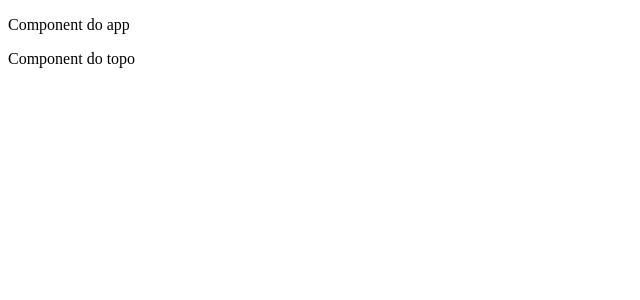
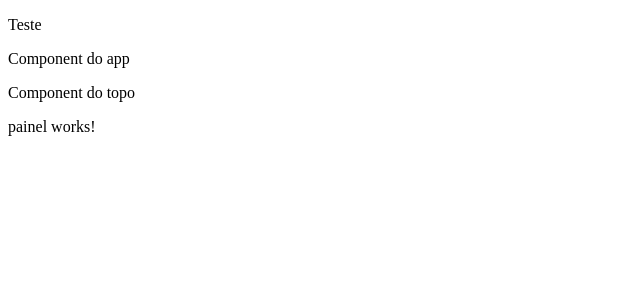
Before and after one commit to LeandroFranklin/Angular-4, an Angular app in the folder app1/: page / in a window 1280 px wide. Shown: the top 300 px of the page, without its empty margins (0-640 px from the left). Built offline with nearby package versions, Linux system fonts and the light colour scheme.

Commit message:
App1 - Criando o componente Painel via CLI

```diff
--- a/app1/src/app/app.component.html
+++ b/app1/src/app/app.component.html
@@ -2,3 +2,4 @@
   Component do app
 </p>
 <app-topo></app-topo>
+<app-painel></app-painel>
--- a/app1/src/app/app.module.ts
+++ b/app1/src/app/app.module.ts
@@ -5,13 +5,15 @@
 import { AppComponent } from './app.component';
 
 import { TopoComponent } from './topo/topo.component';
+import { PainelComponent } from './painel/painel.component';
 
 
 
 @NgModule({
   declarations: [
     AppComponent,
-    TopoComponent
+    TopoComponent,
+    PainelComponent
   ],
   imports: [
     BrowserModule,
--- /dev/null
+++ b/app1/src/app/painel/painel.component.html
@@ -0,0 +1 @@
+<p>painel works!</p>
--- a/app1/src/index.html
+++ b/app1/src/index.html
@@ -9,6 +9,9 @@
 </head>
 <body>
 
+  <p>Teste</p>
   <app-root></app-root>
+
+
 </body>
 </html>
```
Also changed, not shown: app1/src/app/painel/painel.component.ts (added, +10 -0 lines), app1/src/app/painel/painel.component.css (added).
